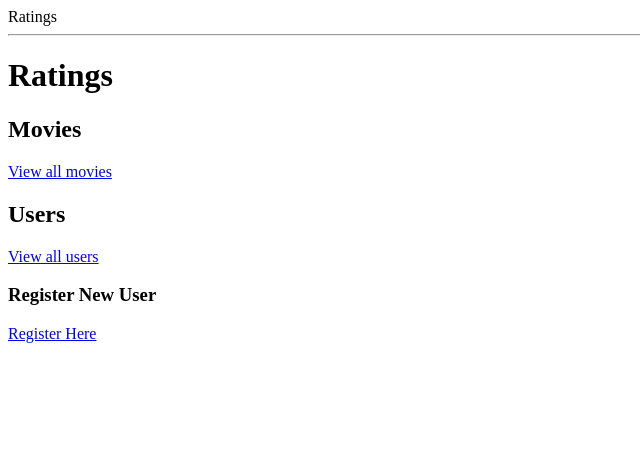
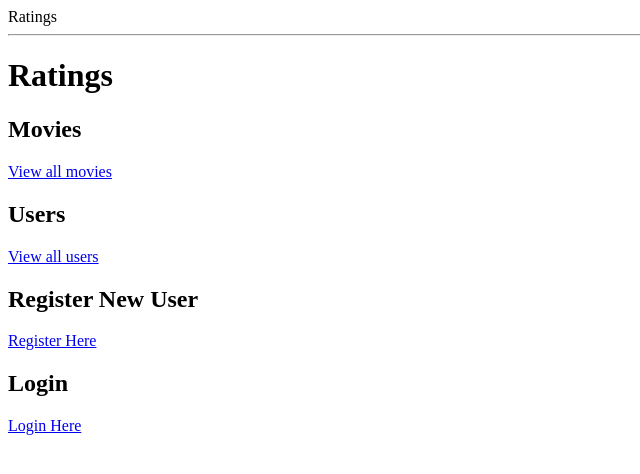
Before and after one commit to teganbroderick/movie_ratings, a Flask app: page / in a window 1280 px wide. Shown: the top 474 px of the page, without its empty margins (0-640 px from the left). Run offline with Flask 2, Linux system fonts and the light colour scheme.

Commit message:
Completed the login and logout html templates, routes (in server.py), view which contains user session

```diff
--- a/server.py
+++ b/server.py
@@ -59,7 +59,39 @@ def register_process():
         return redirect("/register")
 
 
+@app.route("/login", methods=["GET"])
+def login():
+    """redirect to loginin.html"""
 
+    return render_template("loginin.html")
+
+
+@app.route("/login_process", methods=["POST"])
+def login_process():
+    """Check to see if email matches password in user table
+    if yes - redirect to homepage and show flash message
+    if no - redirect to login to try again and show flash message"""
+
+    email = request.form['email']
+    password = request.form['password']
+
+    user = User.query.filter_by(email=email, password=password).first()
+
+    if user == None:
+        flash("Wrong password or Email!")
+        return redirect('/login')
+    else:
+        session['user_id'] = user.user_id
+        flash("Logged in!")
+        return redirect('/')
+
+
+@app.route("/logout")
+def logout():
+    #delete info from session
+    session.pop('user_id')
+
+    return redirect('/')
 
 
 if __name__ == "__main__":
--- a/templates/homepage.html
+++ b/templates/homepage.html
@@ -9,7 +9,18 @@
 <h2>Users</h2>
 <p><a href="/users">View all users</a></p>
 
-<h3>Register New User</h3>
+<h2>Register New User</h2>
 <p><a href="/register">Register Here</a></p>
+{% if 'user_id' in session %}
+    <h2>Log Out</h2><br>
+    <form action="/logout">
+
+    <input type="submit" value="Log Out">
+    </form>
+{% else %}
+    <h2>Login</h2>
+    <p><a href="/login">Login Here</a></p>
+
+{% endif %}
 
 {% endblock %}
```
Also changed, not shown: templates/loginin.html (added, +13 -0 lines).
